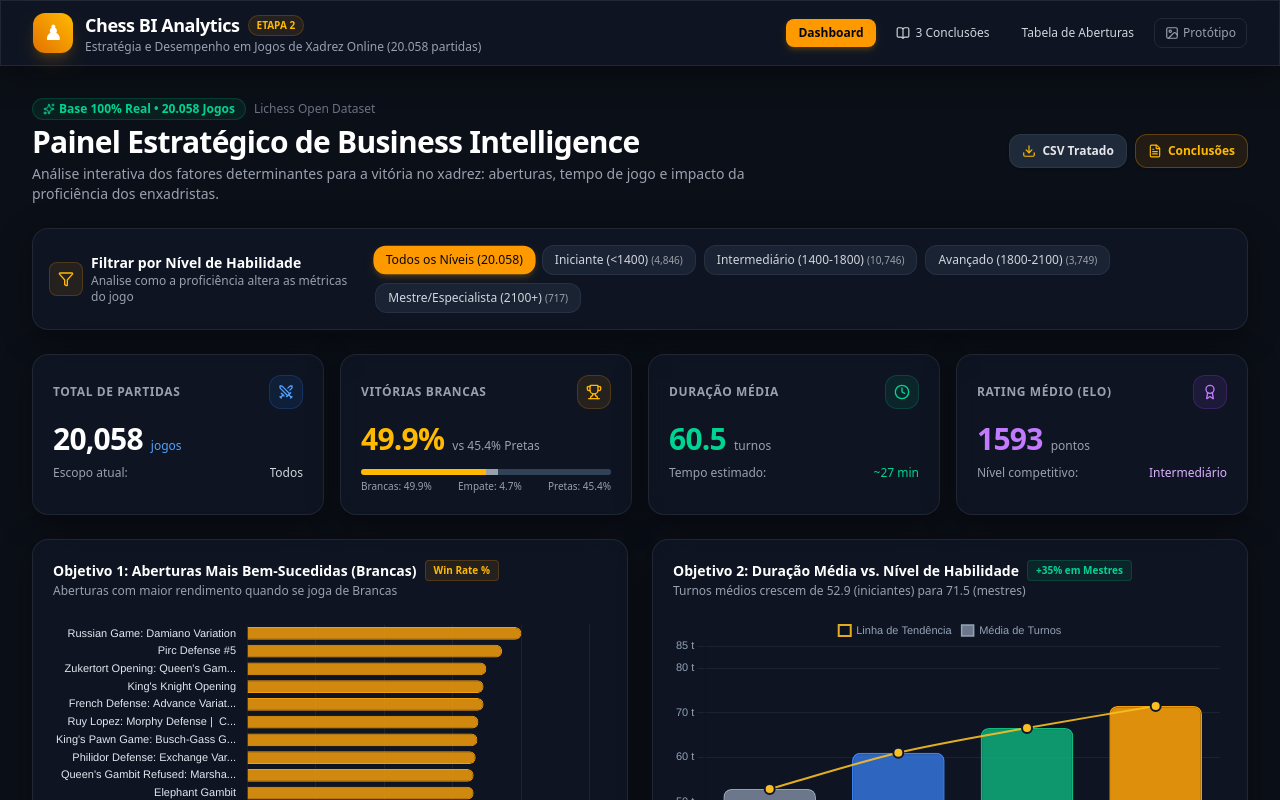
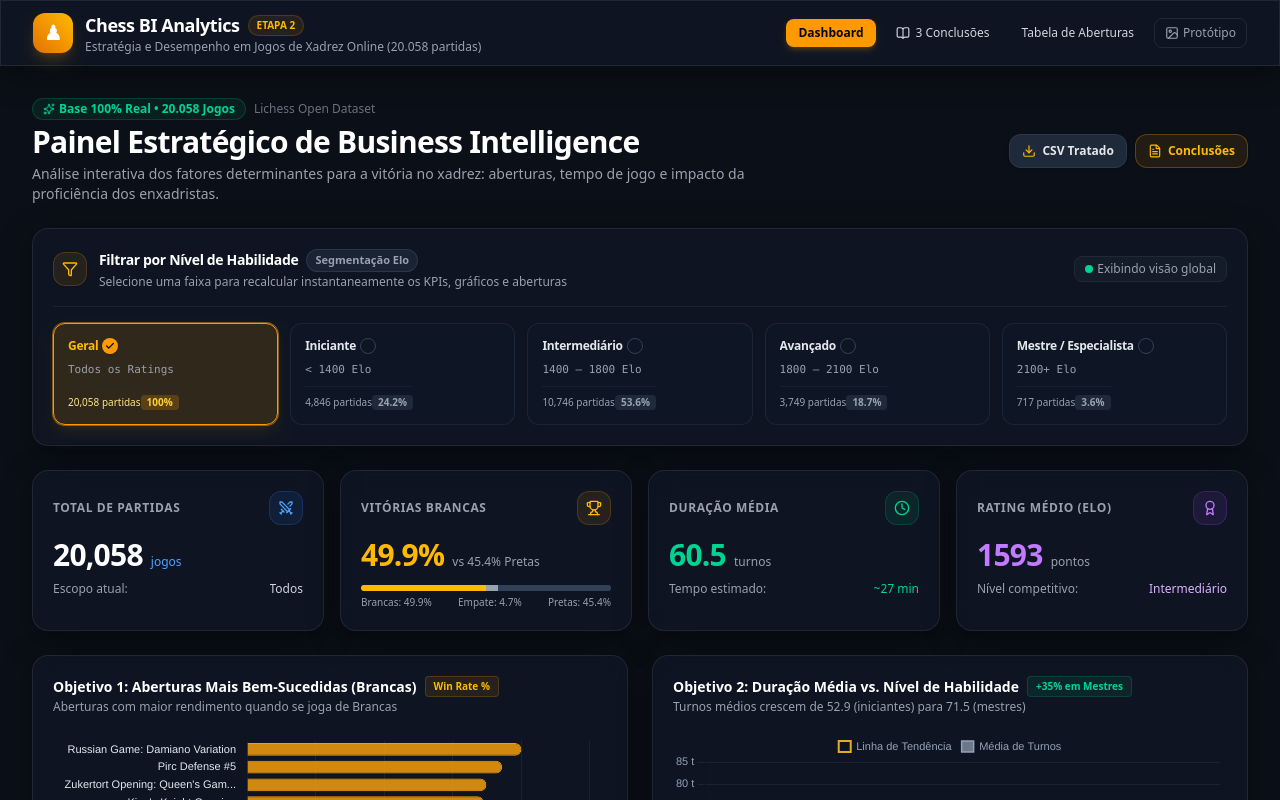
Before and after one commit to joaopereirajp/chess_bi, a Next.js app: page / in a window 1280 px wide. Shown: the top 800 px of the page. Built offline with nearby package versions, Linux system fonts and the light colour scheme.

Commit message:
fix(ui): redesign e alinhamento do menu de filtros por nivel de habilidade

```diff
--- a/src/components/FilterBar.jsx
+++ b/src/components/FilterBar.jsx
@@ -1,63 +1,148 @@
 'use client';
 
-import { Filter, Users, RotateCcw } from 'lucide-react';
+import { Filter, RotateCcw, Check, Users, Sparkles } from 'lucide-react';
 
-export default function FilterBar({ selectedTier, onSelectTier, tiersList, countsByTier }) {
+export default function FilterBar({ selectedTier, onSelectTier, countsByTier }) {
+  const totalGames = 20058;
+
+  const tiers = [
+    {
+      id: 'Todos',
+      shortName: 'Geral',
+      range: 'Todos os Ratings',
+      count: totalGames,
+      pct: '100%',
+    },
+    {
+      id: 'Iniciante (<1400)',
+      shortName: 'Iniciante',
+      range: '< 1400 Elo',
+      count: countsByTier['Iniciante (<1400)'] || 4846,
+      pct: '24.2%',
+    },
+    {
+      id: 'Intermediário (1400-1800)',
+      shortName: 'Intermediário',
+      range: '1400 – 1800 Elo',
+      count: countsByTier['Intermediário (1400-1800)'] || 10746,
+      pct: '53.6%',
+    },
+    {
+      id: 'Avançado (1800-2100)',
+      shortName: 'Avançado',
+      range: '1800 – 2100 Elo',
+      count: countsByTier['Avançado (1800-2100)'] || 3749,
+      pct: '18.7%',
+    },
+    {
+      id: 'Mestre/Especialista (2100+)',
+      shortName: 'Mestre / Especialista',
+      range: '2100+ Elo',
+      count: countsByTier['Mestre/Especialista (2100+)'] || 717,
+      pct: '3.6%',
+    },
+  ];
+
   return (
-    <div className="glass-panel rounded-2xl p-4 mb-6 border border-gray-800">
-      <div className="flex flex-col md:flex-row md:items-center justify-between gap-4">
-        {/* Left: Filter label */}
-        <div className="flex items-center space-x-2">
-          <div className="p-2 rounded-lg bg-amber-500/10 text-amber-400 border border-amber-500/20">
+    <div className="glass-panel rounded-2xl p-5 mb-6 border border-gray-800/80 shadow-xl bg-gray-900/40">
+      {/* Top Header of the filter section */}
+      <div className="flex flex-col sm:flex-row sm:items-center justify-between gap-3 pb-4 mb-4 border-b border-gray-800/70">
+        <div className="flex items-center space-x-3">
+          <div className="p-2 rounded-xl bg-amber-500/10 text-amber-400 border border-amber-500/20 shadow-sm">
             <Filter className="w-4 h-4" />
           </div>
           <div>
-            <h2 className="text-sm font-semibold text-white">Filtrar por Nível de Habilidade</h2>
-            <p className="text-xs text-gray-400">Analise como a proficiência altera as métricas do jogo</p>
+            <div className="flex items-center space-x-2">
+              <h2 className="text-sm font-bold text-white tracking-tight">
+                Filtrar por Nível de Habilidade
+              </h2>
+              <span className="text-[11px] font-semibold text-gray-400 px-2 py-0.5 rounded-full bg-gray-800/80 border border-gray-700/60">
+                Segmentação Elo
+              </span>
+            </div>
+            <p className="text-xs text-gray-400 mt-0.5">
+              Selecione uma faixa para recalcular instantaneamente os KPIs, gráficos e aberturas
+            </p>
           </div>
         </div>
 
-        {/* Center: Pills */}
-        <div className="flex flex-wrap items-center gap-2">
-          <button
-            onClick={() => onSelectTier('Todos')}
-            className={`px-3 py-1.5 rounded-xl text-xs font-medium transition-all ${
-              selectedTier === 'Todos'
-                ? 'bg-amber-500 text-gray-950 font-bold shadow-md shadow-amber-500/20 scale-102'
-                : 'bg-gray-800/80 text-gray-300 hover:bg-gray-700/80 hover:text-white border border-gray-700/50'
-            }`}
-          >
-            Todos os Níveis (20.058)
-          </button>
-
-          {tiersList.map((tier) => {
-            const count = countsByTier[tier] || 0;
-            const isSelected = selectedTier === tier;
-            return (
-              <button
-                key={tier}
-                onClick={() => onSelectTier(tier)}
-                className={`px-3 py-1.5 rounded-xl text-xs font-medium transition-all ${
-                  isSelected
-                    ? 'bg-amber-500 text-gray-950 font-bold shadow-md shadow-amber-500/20 scale-102'
-                    : 'bg-gray-800/80 text-gray-300 hover:bg-gray-700/80 hover:text-white border border-gray-700/50'
-                }`}
-              >
-                {tier} <span className="opacity-70 text-[10px]">({count.toLocaleString()})</span>
-              </button>
-            );
-          })}
-
-          {selectedTier !== 'Todos' && (
+        {/* Status / Reset button */}
+        <div className="flex items-center space-x-2 self-start sm:self-auto">
+          {selectedTier !== 'Todos' ? (
             <button
               onClick={() => onSelectTier('Todos')}
-              className="p-1.5 text-xs text-gray-400 hover:text-amber-400 rounded-lg hover:bg-gray-800 transition"
-              title="Redefinir Filtro"
+              className="flex items-center space-x-1.5 px-3 py-1.5 rounded-lg text-xs font-semibold text-amber-400 bg-amber-500/10 hover:bg-amber-500/20 border border-amber-500/30 transition-all shadow-sm"
             >
               <RotateCcw className="w-3.5 h-3.5" />
+              <span>Limpar Filtro</span>
             </button>
+          ) : (
+            <div className="flex items-center space-x-1 text-xs text-gray-400 px-2.5 py-1 rounded-lg bg-gray-800/40 border border-gray-800">
+              <span className="w-2 h-2 rounded-full bg-emerald-400 animate-pulse" />
+              <span>Exibindo visão global</span>
+            </div>
           )}
         </div>
+      </div>
+
+      {/* Grid of 5 uniform, perfectly aligned filter cards */}
+      <div className="grid grid-cols-1 sm:grid-cols-2 md:grid-cols-3 lg:grid-cols-5 gap-3">
+        {tiers.map((tier) => {
+          const isSelected = selectedTier === tier.id;
+          return (
+            <button
+              key={tier.id}
+              onClick={() => onSelectTier(tier.id)}
+              className={`group relative text-left p-3.5 rounded-xl border transition-all duration-200 flex flex-col justify-between ${
+                isSelected
+                  ? 'bg-amber-500/15 border-amber-500 text-white shadow-lg shadow-amber-500/10 ring-1 ring-amber-500/50'
+                  : 'bg-gray-900/60 hover:bg-gray-800/80 border-gray-800/90 hover:border-gray-700 text-gray-300'
+              }`}
+            >
+              {/* Selected Checkmark Indicator */}
+              <div className="flex items-start justify-between gap-1 mb-2">
+                <span
+                  className={`text-xs font-bold tracking-tight truncate ${
+                    isSelected ? 'text-amber-400' : 'text-gray-200 group-hover:text-white'
+                  }`}
+                >
+                  {tier.shortName}
+                </span>
+
+                <div
+                  className={`w-4 h-4 rounded-full flex items-center justify-center shrink-0 transition-all ${
+                    isSelected
+                      ? 'bg-amber-500 text-gray-950 shadow-sm'
+                      : 'border border-gray-700 group-hover:border-gray-500'
+                  }`}
+                >
+                  {isSelected && <Check className="w-2.5 h-2.5 stroke-[3]" />}
+                </div>
+              </div>
+
+              {/* Rating Range */}
+              <div className="text-[11px] text-gray-400 font-mono mb-2">
+                {tier.range}
+              </div>
+
+              {/* Bottom Count and Percentage Pill */}
+              <div className="flex items-center justify-between text-[10px] pt-2 border-t border-gray-800/60 mt-auto">
+                <span className={isSelected ? 'text-amber-200 font-medium' : 'text-gray-400'}>
+                  {tier.count.toLocaleString()} partidas
+                </span>
+                <span
+                  className={`px-1.5 py-0.2 rounded font-semibold ${
+                    isSelected
+                      ? 'bg-amber-500/20 text-amber-300'
+                      : 'bg-gray-800 text-gray-400'
+                  }`}
+                >
+                  {tier.pct}
+                </span>
+              </div>
+            </button>
+          );
+        })}
       </div>
     </div>
   );
```
